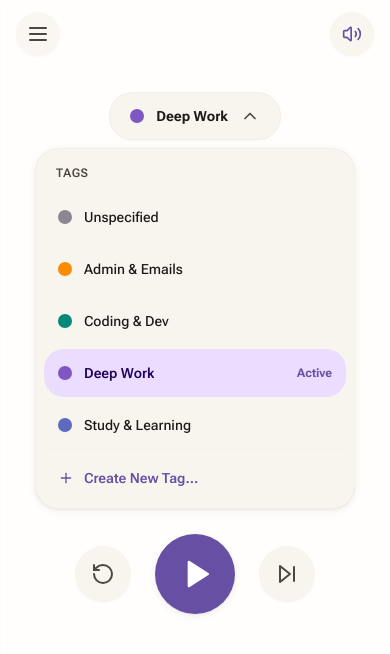
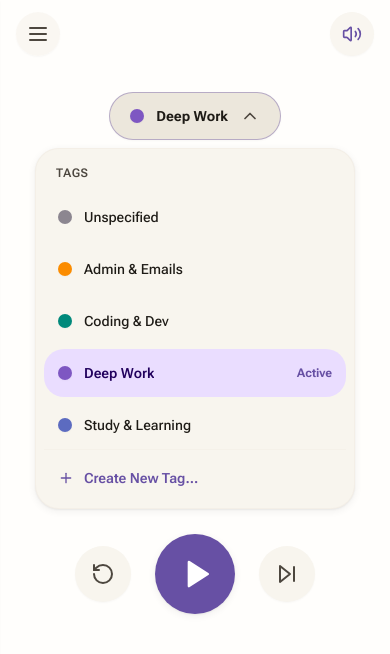
Before and after one commit to Sondrenl/Focus-timer, a React (Vite) app: page / in a window 390 px wide. Both pictures are taken after a click on the button "Deep Work". Shown: the top 654 px of the page. Built offline with nearby package versions, Linux system fonts and the light colour scheme.

Commit message:
fix(mobile): eliminate tap highlight blink and active transition flicker on tag selector

```diff
--- a/src/components/coffee/CoffeeTagSelector.tsx
+++ b/src/components/coffee/CoffeeTagSelector.tsx
@@ -2,6 +2,7 @@ import React, { useState, useRef, useEffect } from 'react';
 import { ChevronDown, Plus, Tag as TagIcon } from 'lucide-react';
 import { useApp } from '../../context/AppContext';
 import { TagFormModal } from '../tags/TagFormModal';
+import { clsx } from 'clsx';
 
 interface CoffeeTagSelectorProps {
   selectedTagId: string | null;
@@ -42,7 +43,12 @@ export const CoffeeTagSelector: React.FC<CoffeeTagSelectorProps> = ({
         <button
           type="button"
           onClick={() => setIsOpen(!isOpen)}
-          className="flex items-center gap-3 md:gap-2.5 min-h-[48px] md:min-h-0 px-5 py-2.5 md:px-3.5 md:py-1.5 rounded-2xl md:rounded-full bg-md-surface-container-high md:bg-md-surface-container hover:bg-md-surface-container-highest md:hover:bg-md-surface-container-high transition-all duration-200 border border-md-outline-variant/40 md:border-md-outline-variant/30 text-sm md:text-xs font-semibold text-md-on-surface shadow-xs active:scale-95 md:active:scale-98"
+          className={clsx(
+            'flex items-center gap-3 md:gap-2.5 min-h-[48px] md:min-h-0 px-5 py-2.5 md:px-3.5 md:py-1.5 rounded-2xl md:rounded-full transition-colors duration-150 border text-sm md:text-xs font-semibold text-md-on-surface shadow-xs select-none touch-manipulation',
+            isOpen
+              ? 'bg-md-surface-container-highest border-md-primary/40'
+              : 'bg-md-surface-container-high md:bg-md-surface-container md:hover:bg-md-surface-container-high active:bg-md-surface-container-highest border-md-outline-variant/40 md:border-md-outline-variant/30'
+          )}
         >
           {currentTag ? (
             <>
@@ -69,7 +75,7 @@ export const CoffeeTagSelector: React.FC<CoffeeTagSelectorProps> = ({
 
         {/* Dropdown Menu: Enlarged touch-friendly dropdown on mobile, compact on desktop */}
         {isOpen && (
-          <div className="absolute left-1/2 -translate-x-1/2 mt-2 w-[min(calc(100vw-32px),19rem)] md:w-60 bg-md-surface-container-high border border-md-outline-variant/40 rounded-2xl p-2 md:p-1.5 shadow-elevation-2 z-30 animate-in fade-in zoom-in-95 duration-150">
+          <div className="absolute left-1/2 -translate-x-1/2 mt-2 w-[min(calc(100vw-32px),19rem)] md:w-60 bg-md-surface-container-high border border-md-outline-variant/40 rounded-2xl p-2 md:p-1.5 shadow-elevation-2 z-30">
             <div className="text-xs md:text-[11px] font-semibold text-md-on-surface-variant px-3 py-2 md:py-1 uppercase tracking-wider">
               Choose Tag for Cup
             </div>
@@ -82,7 +88,7 @@ export const CoffeeTagSelector: React.FC<CoffeeTagSelectorProps> = ({
                   onSelectTagId(null);
                   setIsOpen(false);
                 }}
-                className={`w-full flex items-center justify-between min-h-[48px] md:min-h-0 px-3.5 py-3 md:px-3 md:py-2 rounded-xl text-sm md:text-xs font-medium transition-colors text-left ${
+                className={`w-full flex items-center justify-between min-h-[48px] md:min-h-0 px-3.5 py-3 md:px-3 md:py-2 rounded-xl text-sm md:text-xs font-medium transition-colors text-left touch-manipulation select-none ${
                   selectedTagId === null
                     ? 'bg-md-primary-container text-md-on-primary-container font-semibold'
                     : 'hover:bg-md-surface-container text-md-on-surface active:bg-md-surface-container'
@@ -108,7 +114,7 @@ export const CoffeeTagSelector: React.FC<CoffeeTagSelectorProps> = ({
                       onSelectTagId(tag.id);
                       setIsOpen(false);
                     }}
-                    className={`w-full flex items-center justify-between min-h-[48px] md:min-h-0 px-3.5 py-3 md:px-3 md:py-2 rounded-xl text-sm md:text-xs font-medium transition-colors text-left ${
+                    className={`w-full flex items-center justify-between min-h-[48px] md:min-h-0 px-3.5 py-3 md:px-3 md:py-2 rounded-xl text-sm md:text-xs font-medium transition-colors text-left touch-manipulation select-none ${
                       isSelected
                         ? 'bg-md-primary-container text-md-on-primary-container font-semibold'
                         : 'hover:bg-md-surface-container text-md-on-surface active:bg-md-surface-container'
@@ -136,7 +142,7 @@ export const CoffeeTagSelector: React.FC<CoffeeTagSelectorProps> = ({
                   setIsOpen(false);
                   setIsModalOpen(true);
                 }}
-                className="w-full flex items-center gap-2 md:gap-1.5 min-h-[44px] md:min-h-0 px-3.5 py-2.5 md:px-3 md:py-1.5 rounded-xl text-sm md:text-xs font-semibold text-md-primary hover:bg-md-primary/10 active:bg-md-primary/15 transition-colors text-left"
+                className="w-full flex items-center gap-2 md:gap-1.5 min-h-[44px] md:min-h-0 px-3.5 py-2.5 md:px-3 md:py-1.5 rounded-xl text-sm md:text-xs font-semibold text-md-primary hover:bg-md-primary/10 active:bg-md-primary/15 transition-colors text-left touch-manipulation select-none"
               >
                 <Plus className="w-4 h-4 md:w-3.5 md:h-3.5" />
                 <span>Create New Tag...</span>
--- a/src/components/timer/TagSelector.tsx
+++ b/src/components/timer/TagSelector.tsx
@@ -2,6 +2,7 @@ import React, { useState, useRef, useEffect } from 'react';
 import { ChevronDown, Plus } from 'lucide-react';
 import { useApp } from '../../context/AppContext';
 import { TagFormModal } from '../tags/TagFormModal';
+import { clsx } from 'clsx';
 
 export const TagSelector: React.FC = () => {
   const { activeTags, activeTagId, setActiveTagId } = useApp();
@@ -28,7 +29,12 @@ export const TagSelector: React.FC = () => {
       <button
         type="button"
         onClick={() => setIsOpen(!isOpen)}
-        className="flex items-center gap-3 md:gap-2.5 min-h-[48px] md:min-h-0 px-5 py-2.5 md:px-4 md:py-2 rounded-2xl md:rounded-full bg-md-surface-container-high hover:bg-md-surface-container-highest transition-all duration-200 border border-md-outline-variant/40 md:border-md-outline-variant/30 text-sm font-semibold md:font-medium text-md-on-surface shadow-xs active:scale-95 md:active:scale-98"
+        className={clsx(
+          'flex items-center gap-3 md:gap-2.5 min-h-[48px] md:min-h-0 px-5 py-2.5 md:px-4 md:py-2 rounded-2xl md:rounded-full transition-colors duration-150 border text-sm font-semibold md:font-medium text-md-on-surface shadow-xs select-none touch-manipulation',
+          isOpen
+            ? 'bg-md-surface-container-highest border-md-primary/40'
+            : 'bg-md-surface-container-high md:hover:bg-md-surface-container-highest active:bg-md-surface-container-highest border-md-outline-variant/40 md:border-md-outline-variant/30'
+        )}
       >
         {currentTag ? (
           <>
@@ -55,7 +61,7 @@ export const TagSelector: React.FC = () => {
 
       {/* Dropdown Menu: Enlarged touch-friendly dropdown on mobile, compact on desktop */}
       {isOpen && (
-        <div className="absolute left-1/2 -translate-x-1/2 mt-2 w-[min(calc(100vw-32px),20rem)] md:w-64 bg-md-surface-container-high border border-md-outline-variant/40 rounded-2xl p-2 md:p-1.5 shadow-elevation-2 z-30 animate-in fade-in zoom-in-95 duration-150">
+        <div className="absolute left-1/2 -translate-x-1/2 mt-2 w-[min(calc(100vw-32px),20rem)] md:w-64 bg-md-surface-container-high border border-md-outline-variant/40 rounded-2xl p-2 md:p-1.5 shadow-elevation-2 z-30">
           <div className="text-xs font-semibold text-md-on-surface-variant px-3 py-2 md:py-1.5 uppercase tracking-wider">
             Tags
           </div>
@@ -68,7 +74,7 @@ export const TagSelector: React.FC = () => {
                 setActiveTagId(null);
                 setIsOpen(false);
               }}
-              className={`w-full flex items-center justify-between min-h-[48px] md:min-h-0 px-3.5 py-3 md:px-3 md:py-2 rounded-xl text-sm font-medium transition-colors text-left ${
+              className={`w-full flex items-center justify-between min-h-[48px] md:min-h-0 px-3.5 py-3 md:px-3 md:py-2 rounded-xl text-sm font-medium transition-colors text-left touch-manipulation select-none ${
                 activeTagId === null
                   ? 'bg-md-primary-container text-md-on-primary-container font-semibold'
                   : 'hover:bg-md-surface-container text-md-on-surface active:bg-md-surface-container'
@@ -94,7 +100,7 @@ export const TagSelector: React.FC = () => {
                     setActiveTagId(tag.id);
                     setIsOpen(false);
                   }}
-                  className={`w-full flex items-center justify-between min-h-[48px] md:min-h-0 px-3.5 py-3 md:px-3 md:py-2 rounded-xl text-sm font-medium transition-colors text-left ${
+                  className={`w-full flex items-center justify-between min-h-[48px] md:min-h-0 px-3.5 py-3 md:px-3 md:py-2 rounded-xl text-sm font-medium transition-colors text-left touch-manipulation select-none ${
                     isSelected
                       ? 'bg-md-primary-container text-md-on-primary-container font-semibold'
                       : 'hover:bg-md-surface-container text-md-on-surface active:bg-md-surface-container'
@@ -122,7 +128,7 @@ export const TagSelector: React.FC = () => {
                 setIsOpen(false);
                 setIsModalOpen(true);
               }}
-              className="w-full flex items-center gap-2.5 md:gap-2 min-h-[44px] md:min-h-0 px-3.5 py-2.5 md:px-3 md:py-2 rounded-xl text-sm md:text-xs font-semibold text-md-primary hover:bg-md-primary/10 active:bg-md-primary/15 transition-colors text-left"
+              className="w-full flex items-center gap-2.5 md:gap-2 min-h-[44px] md:min-h-0 px-3.5 py-2.5 md:px-3 md:py-2 rounded-xl text-sm md:text-xs font-semibold text-md-primary hover:bg-md-primary/10 active:bg-md-primary/15 transition-colors text-left touch-manipulation select-none"
             >
               <Plus className="w-4 h-4 md:w-4 md:h-4" />
               <span>Create New Tag...</span>
--- a/src/index.css
+++ b/src/index.css
@@ -17,6 +17,12 @@
   --md-sys-color-outline-variant: #ede7dc;
 }
 
+*,
+*::before,
+*::after {
+  -webkit-tap-highlight-color: transparent;
+}
+
 html,
 body {
   margin: 0;
@@ -26,6 +32,17 @@ body {
   -webkit-font-smoothing: antialiased;
   -moz-osx-font-smoothing: grayscale;
   overflow-x: hidden;
+  -webkit-tap-highlight-color: transparent;
+}
+
+button,
+[role="button"],
+a,
+input,
+select,
+textarea {
+  -webkit-tap-highlight-color: transparent;
+  touch-action: manipulation;
 }
 
 /* Custom scrollbars matching M3 rounded aesthetics */
```
